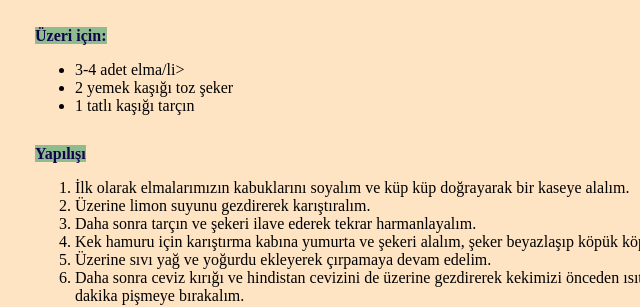
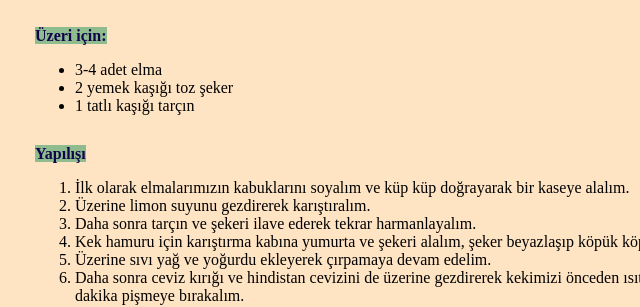
Before and after one commit to smyy96/PatikaHtmlOdev3, a plain HTML site: page index.html in a window 1280 px wide. Shown: the part 363-670 px from the top of the page, 289-929 px from the left. Drawn offline with Linux system fonts and the light colour scheme.

Commit message:
düzenleme

```diff
--- a/index.html
+++ b/index.html
@@ -73,7 +73,7 @@
                 <span style="color: rgb(17, 4, 75); background-color: darkseagreen;">Üzeri için:</span>
             </b>
                 <ul>
-                    <li>3-4 adet elma/li>
+                    <li>3-4 adet elma</li>
                     <li>2 yemek kaşığı toz şeker</li>
                     <li>1 tatlı kaşığı tarçın</li>
                 </ul>
```
